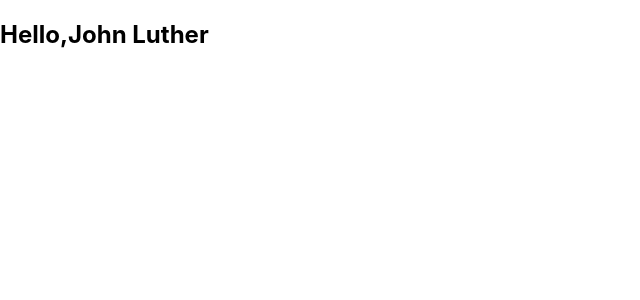
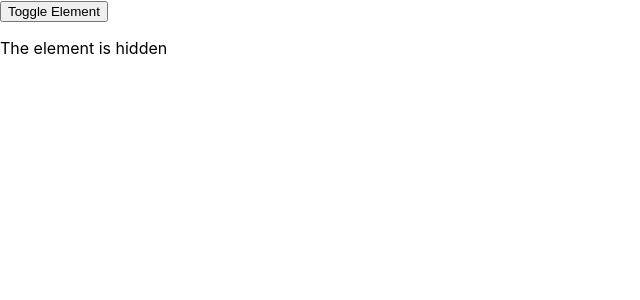
Before and after one commit to Aarti-Waghmare-React-Course/React_coding_exercise, a React (Create React App) app: page / in a window 1280 px wide. Shown: the top 300 px of the page, without its empty margins (0-640 px from the left). Built offline with nearby package versions, Linux system fonts and the light colour scheme.

Commit message:
Toggle functionality added

```diff
--- a/src/App.js
+++ b/src/App.js
@@ -2,12 +2,14 @@
 import './App.css';
 import CounterApp_01 from './components/CounterApp_01';
 import GreetingComponent_02 from './components/GreetingComponent_02';
+import Toggle_03 from './components/Toggle_03';
 
 function App() {
   return (
     <div>
       {/* <CounterApp_01/> */}
-      <GreetingComponent_02  name="John Luther"/>
+      {/* <GreetingComponent_02  name="John Luther"/> */}
+      <Toggle_03/>
     </div>
   );
 }
--- /dev/null
+++ b/src/components/Toggle_03.js
@@ -0,0 +1,24 @@
+// 3. Toggle Visibility
+// Build a component with a button that shows/hides some text when clicked.
+// Concepts: useState, conditional rendering.
+
+import react from 'react';
+import {useState} from 'react';
+
+const Toggle_03 = () => {
+
+    const [isHidden,setIsHidden] = useState(true);
+
+    const ToggleVisibility = () =>{
+        setIsHidden(!isHidden);
+    };
+
+    return(
+        <div>
+            <button onClick={ToggleVisibility}>Toggle Element</button>
+            {isHidden ? <p>The element is hidden</p> : <h1>The element is visible</h1>}
+        </div>
+    );
+};
+
+export default Toggle_03;
```
